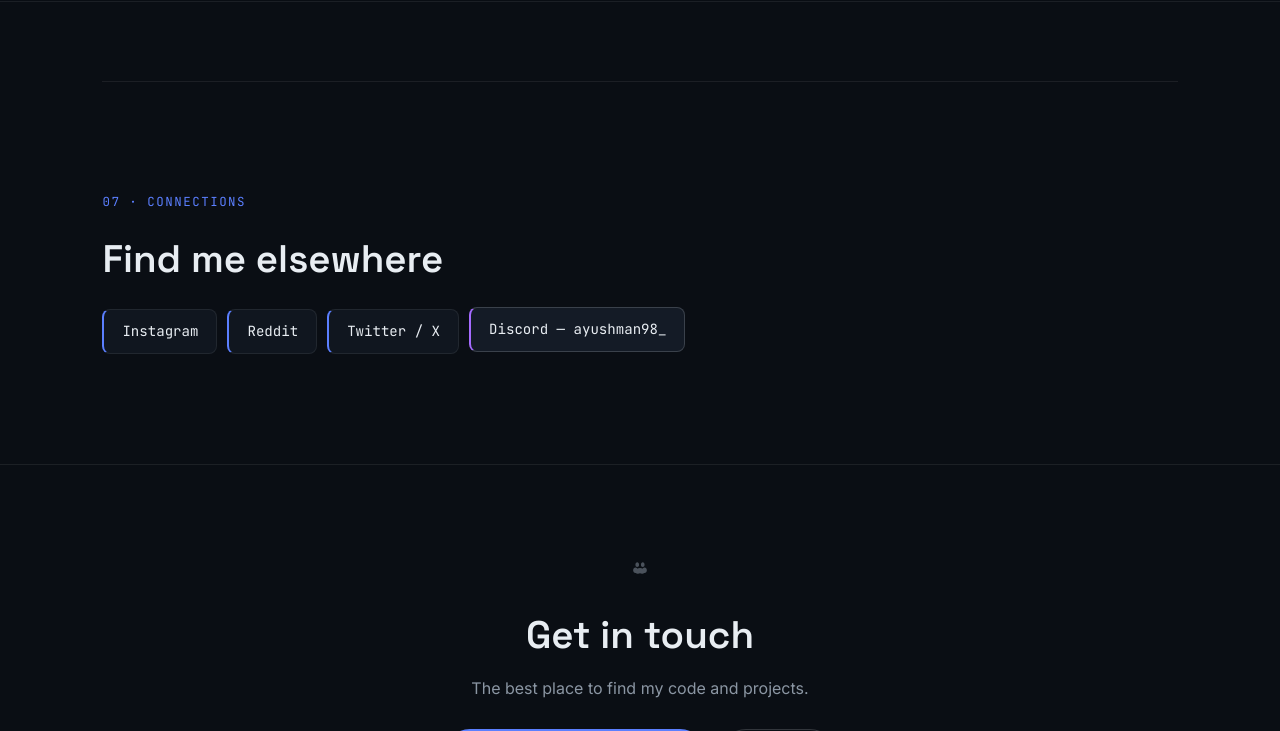
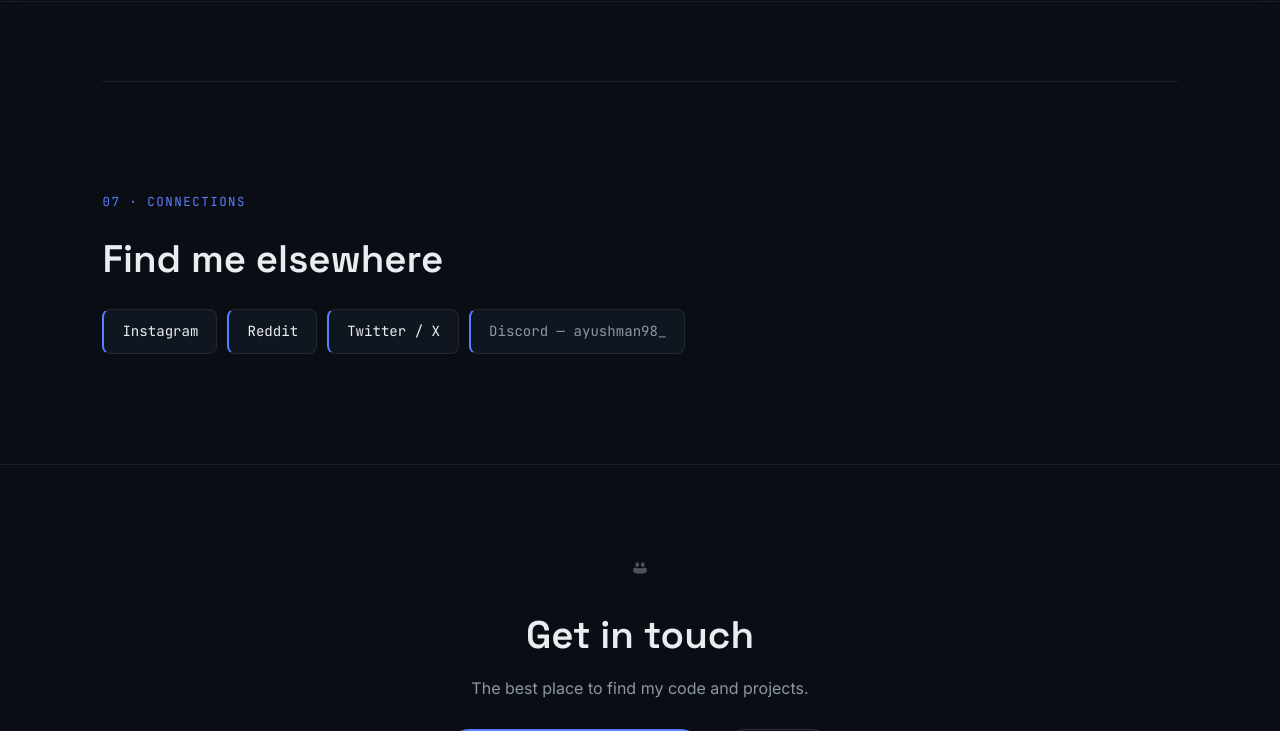
Before and after one commit to Local-CatEnjoyer/Local-CatEnjoyer.github.io, a plain HTML site: page index.html in a window 1280 px wide. In both pictures the pointer is over the element "Discord — ayushman98_". Shown: the part 4275-5006 px from the top of the page. Drawn offline with Linux system fonts and the light colour scheme.

Commit message:
Update style.css

```diff
--- a/style.css
+++ b/style.css
@@ -531,6 +531,16 @@ h1 span{
     background: var(--bg-panel-2);
     transform: translateY(-2px);
 }
+.tool-static{
+    cursor: default;
+    color: var(--text-dim);
+}
+.tool-static:hover{
+    border-color: var(--border);
+    border-left-color: var(--blue);
+    background: var(--bg-panel);
+    transform: none;
+}
 
 /* ---------- EXPERIMENTS ---------- */
 .exp-list{ display: flex; flex-direction: column; }
```
